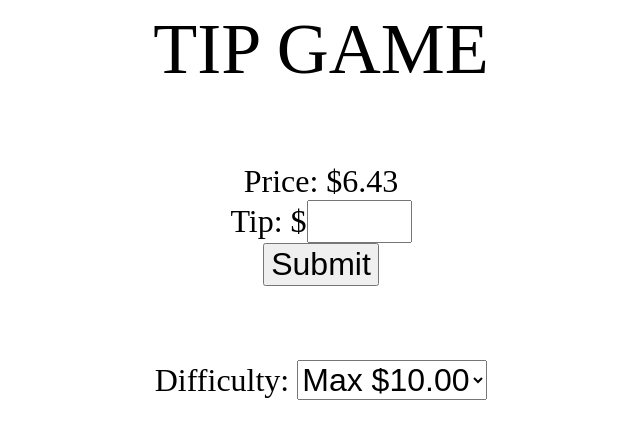
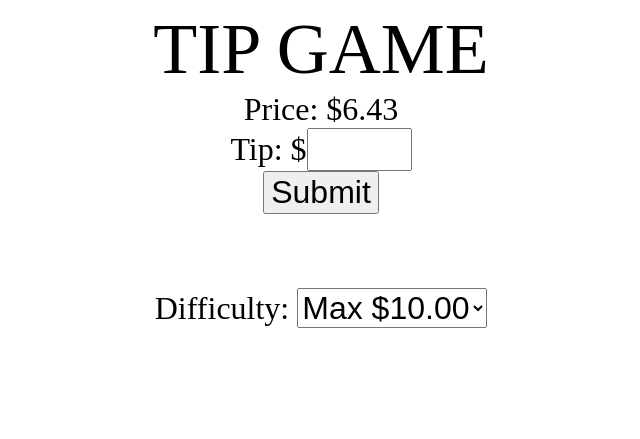
Before and after one commit to redshifter/redshifter.github.io, a Jekyll site: the page random/tipgame.html, which Jekyll copies as it is, in a window 1280 px wide. Shown: the top 439 px of the page, without its empty margins (319-959 px from the left). Built offline with Jekyll 4.4.1, drawn with Linux system fonts in a browser that asks for light colours.

Commit message:
white space reduciton

```diff
--- a/random/tipgame.html
+++ b/random/tipgame.html
@@ -32,8 +32,9 @@ input {
 	Challenge again.
 </div>
 <div id="playArea" style="display:none">
-	<p style="Font-size:72px">TIP GAME</p>
 	<p>
+		<span style="Font-size:72px">TIP GAME</span>
+		</br>
 		Price: <span id="price">$420.69</span>
 		<br/>
 		Tip: $<input id="tip" type="text" maxLength="5" size="3"></input>
```
